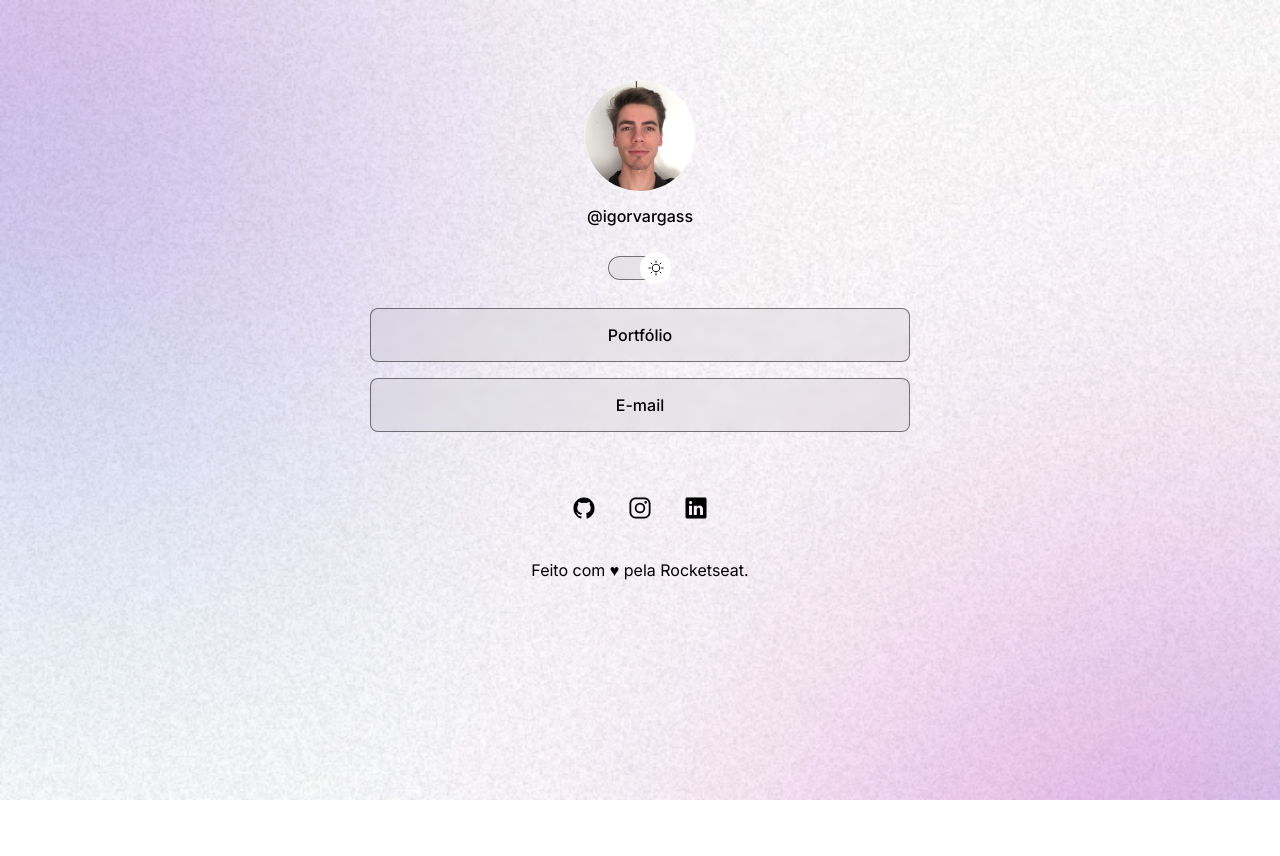
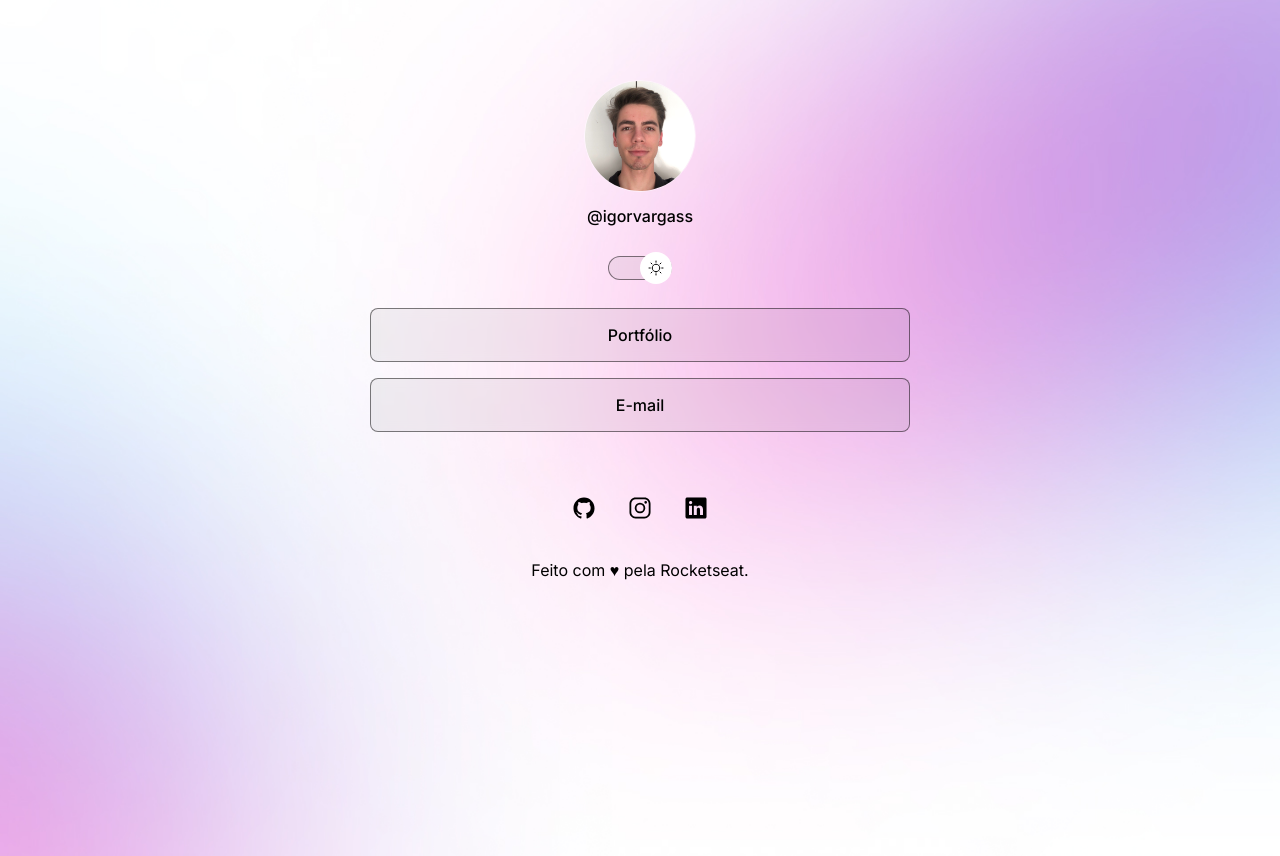
Before and after one commit to igorvargass/social-linking, a plain HTML site: page index.html in a window 1280 px wide. Both pictures are taken after a click on the element 640 px from the left and 268 px from the top of the page. Before the commit the page ends 800 px from the top, so only its background shows below. Drawn offline with nearby package versions, Linux system fonts and the light colour scheme.

Commit message:
changed background based on media

```diff
--- a/css/style.css
+++ b/css/style.css
@@ -34,6 +34,9 @@ body
 {
     /*shorthand (atalho)*/
     background: var(--bg-url) no-repeat top center/cover;
+
+    /*não deixar ficar sem imagem de fundo ao alterar dimensão de tela*/
+    height: 100vh;
 }
 
 body *
@@ -186,3 +189,18 @@ footer a
     text-align: center;
     text-decoration: none;
 }
+
+/*media queries*/
+/*de 700px para cima valera as regras abaixo*/
+@media (min-width: 700px)
+{
+    :root
+    {
+        --bg-url: url(../assets/bg-desktop.jpg);
+    }
+
+    .light
+    {
+        --bg-url: url(../assets/bg-desktop-light.jpg);
+    }
+}
```
